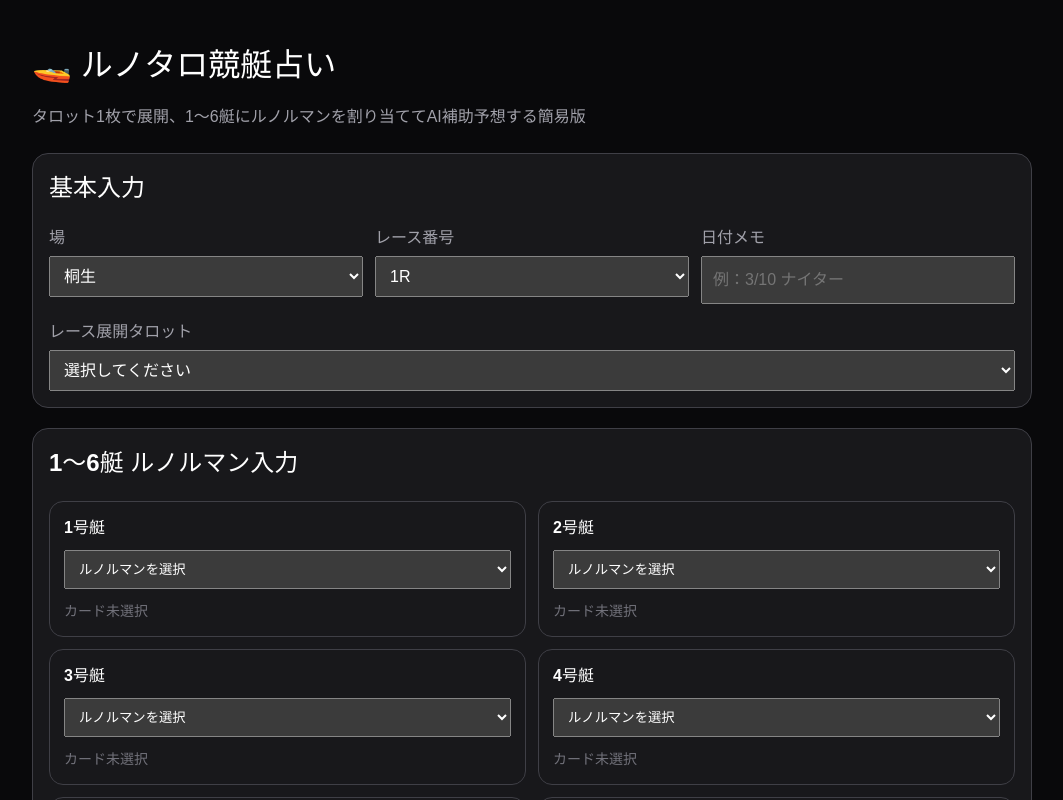
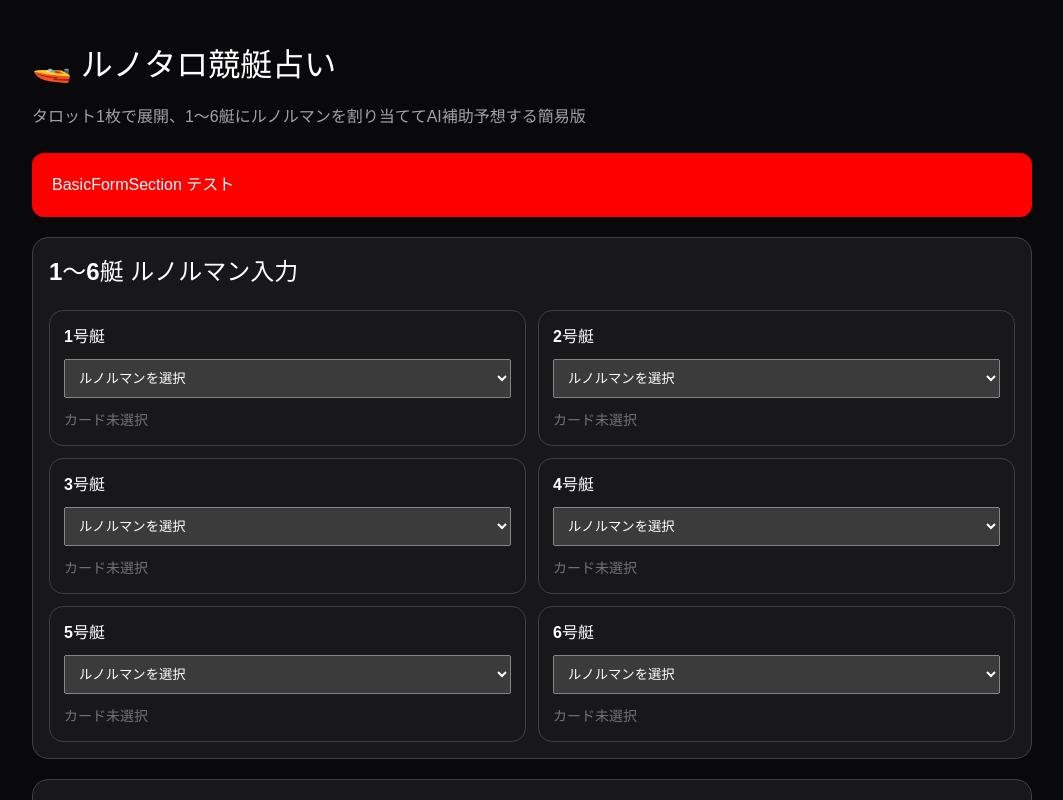
Before and after one commit to j1n77jp/runotaro-app, a React (Vite) app: page / in a window 1280 px wide. Shown: the top 800 px of the page, without its empty margins (108-1171 px from the left). Built offline with nearby package versions, Linux system fonts and the light colour scheme.

Commit message:
Update BasicFormSection.jsx

```diff
--- a/src/components/BasicFormSection.jsx
+++ b/src/components/BasicFormSection.jsx
@@ -1,108 +1,7 @@
-import { tarotCards } from "../data/cards";
-import { raceNumbers, venues } from "../data/constants";
-import { fieldStyle, sectionStyle } from "../utils/styles";
-
-export default function BasicFormSection({
-  venue,
-  setVenue,
-  raceNo,
-  setRaceNo,
-  dateMemo,
-  setDateMemo,
-  tarot,
-  setTarot,
-  tarotInfo,
-}) {
+export default function BasicFormSection() {
   return (
-    <div style={{ ...sectionStyle(), overflow: "hidden" }}>
-      <h2 style={{ marginTop: 0 }}>基本入力</h2>
-
-      <div
-        style={{
-          display: "grid",
-          gridTemplateColumns: "repeat(3, minmax(0, 1fr))",
-          gap: 12,
-          marginBottom: 16,
-          width: "100%",
-        }}
-      >
-        <div style={{ minWidth: 0 }}>
-          <div style={{ marginBottom: 6, color: "#a1a1aa" }}>場</div>
-          <select
-            value={venue}
-            onChange={(e) => setVenue(e.target.value)}
-            style={fieldStyle()}
-          >
-            {venues.map((v) => (
-              <option key={v} value={v}>
-                {v}
-              </option>
-            ))}
-          </select>
-        </div>
-
-        <div style={{ minWidth: 0 }}>
-          <div style={{ marginBottom: 6, color: "#a1a1aa" }}>レース番号</div>
-          <select
-            value={raceNo}
-            onChange={(e) => setRaceNo(e.target.value)}
-            style={fieldStyle()}
-          >
-            {raceNumbers.map((n) => (
-              <option key={n} value={n}>
-                {n}R
-              </option>
-            ))}
-          </select>
-        </div>
-
-        <div style={{ minWidth: 0 }}>
-          <div style={{ marginBottom: 6, color: "#a1a1aa" }}>日付メモ</div>
-          <input
-            value={dateMemo}
-            onChange={(e) => setDateMemo(e.target.value)}
-            placeholder="例：3/10 ナイター"
-            style={fieldStyle()}
-          />
-        </div>
-      </div>
-
-      <div style={{ minWidth: 0, width: "100%" }}>
-        <div style={{ marginBottom: 6, color: "#a1a1aa" }}>レース展開タロット</div>
-        <select
-          value={tarot}
-          onChange={(e) => setTarot(e.target.value)}
-          style={fieldStyle()}
-        >
-          <option value="">選択してください</option>
-          {tarotCards.flatMap((card) => [
-            <option key={`${card.name}-normal`} value={card.name}>
-              {card.id}. {card.name}（正位置）
-            </option>,
-            <option key={`${card.name}-reverse`} value={`${card.name}_R`}>
-              {card.id}. {card.name}（逆位置）
-            </option>,
-          ])}
-        </select>
-      </div>
-
-      {tarotInfo && (
-        <div
-          style={{
-            marginTop: 16,
-            padding: 16,
-            borderRadius: 14,
-            background: "#111827",
-            border: "1px solid #374151",
-            overflow: "hidden",
-          }}
-        >
-          <div style={{ fontSize: 22, fontWeight: "bold", marginBottom: 8 }}>
-            {tarotInfo.id}. {tarotInfo.name}
-          </div>
-          <div style={{ color: "#d4d4d8", wordBreak: "break-word" }}>{tarotInfo.meaning}</div>
-        </div>
-      )}
+    <div style={{ background: "red", color: "white", padding: 20, borderRadius: 12 }}>
+      BasicFormSection テスト
     </div>
   );
 }
```
